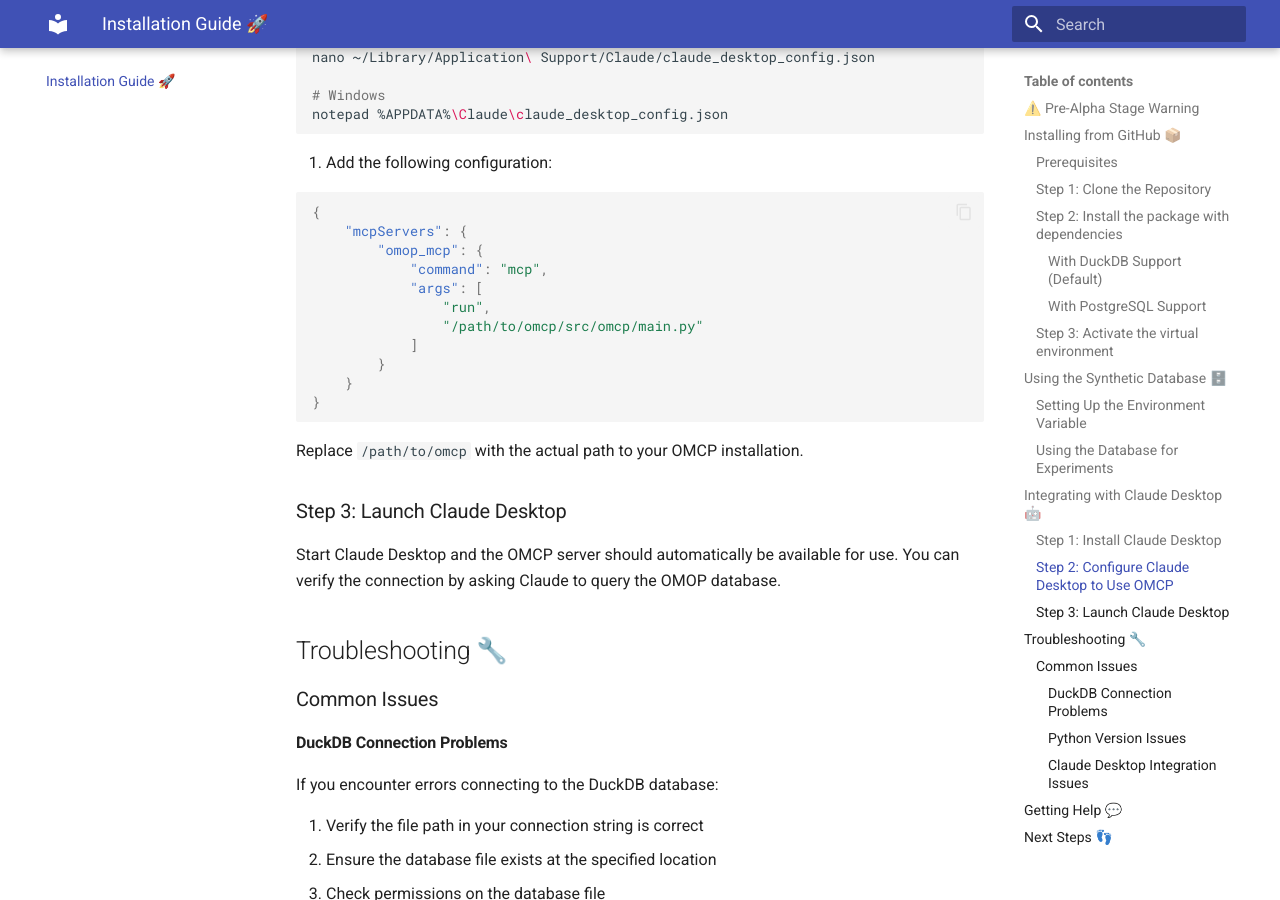
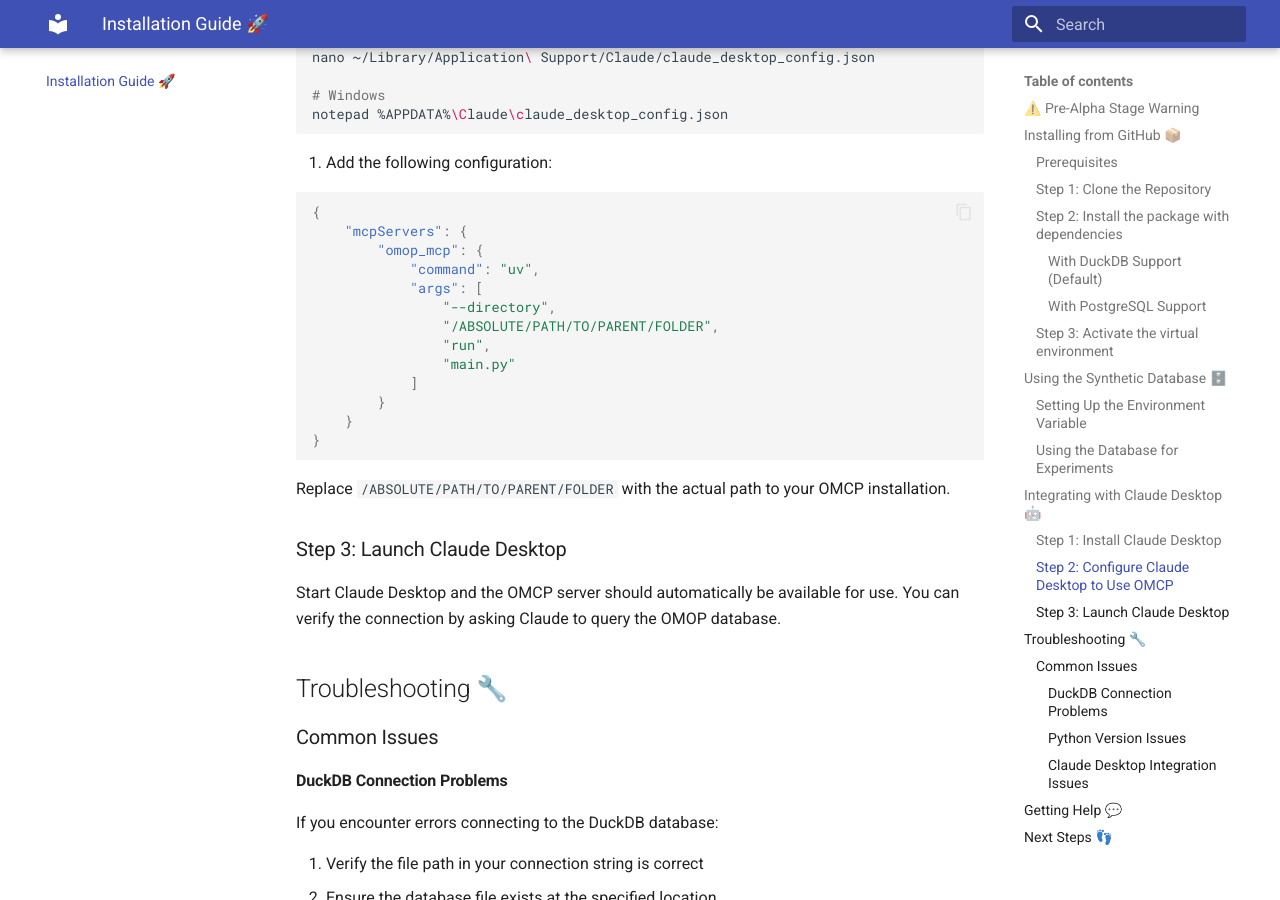
Before and after one commit to fastomop/omcp, an MkDocs documentation site: the page built from docs/installation.md, in a window 1280 px wide and 900 px high, scrolled down 3174 px. Built offline with MkDocs 1.6.1 and Material for MkDocs 9.7.7, drawn with Linux system fonts in a browser that asks for light colours.

Commit message:
[Fix] Modified the instalation configuration

````diff
--- a/docs/installation.md
+++ b/docs/installation.md
@@ -138,17 +138,19 @@
 {
     "mcpServers": {
         "omop_mcp": {
-            "command": "mcp",
+            "command": "uv",
             "args": [
+                "--directory",
+                "/ABSOLUTE/PATH/TO/PARENT/FOLDER",
                 "run",
-                "/path/to/omcp/src/omcp/main.py"
+                "main.py"
             ]
         }
     }
 }
 ```
 
-Replace `/path/to/omcp` with the actual path to your OMCP installation.
+Replace `/ABSOLUTE/PATH/TO/PARENT/FOLDER` with the actual path to your OMCP installation.
 
 ### Step 3: Launch Claude Desktop
 
````
